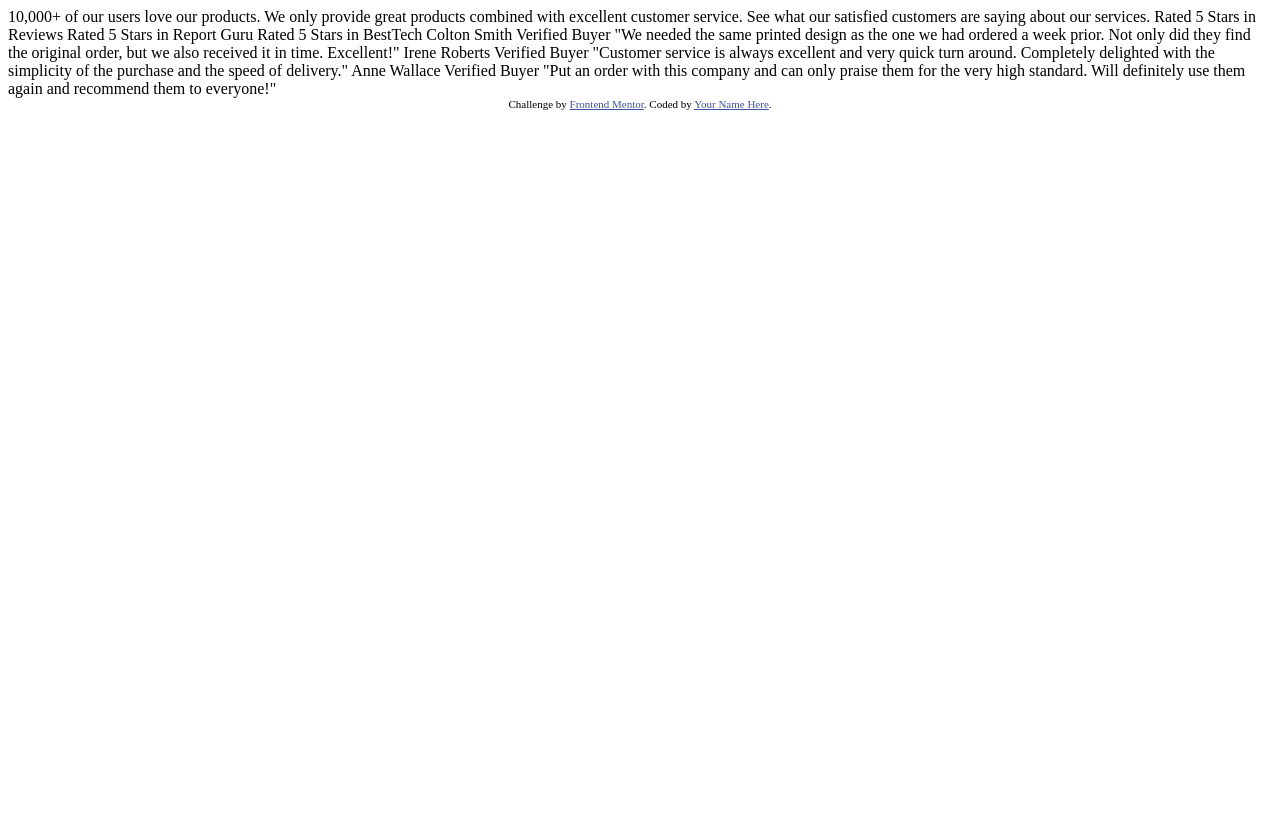
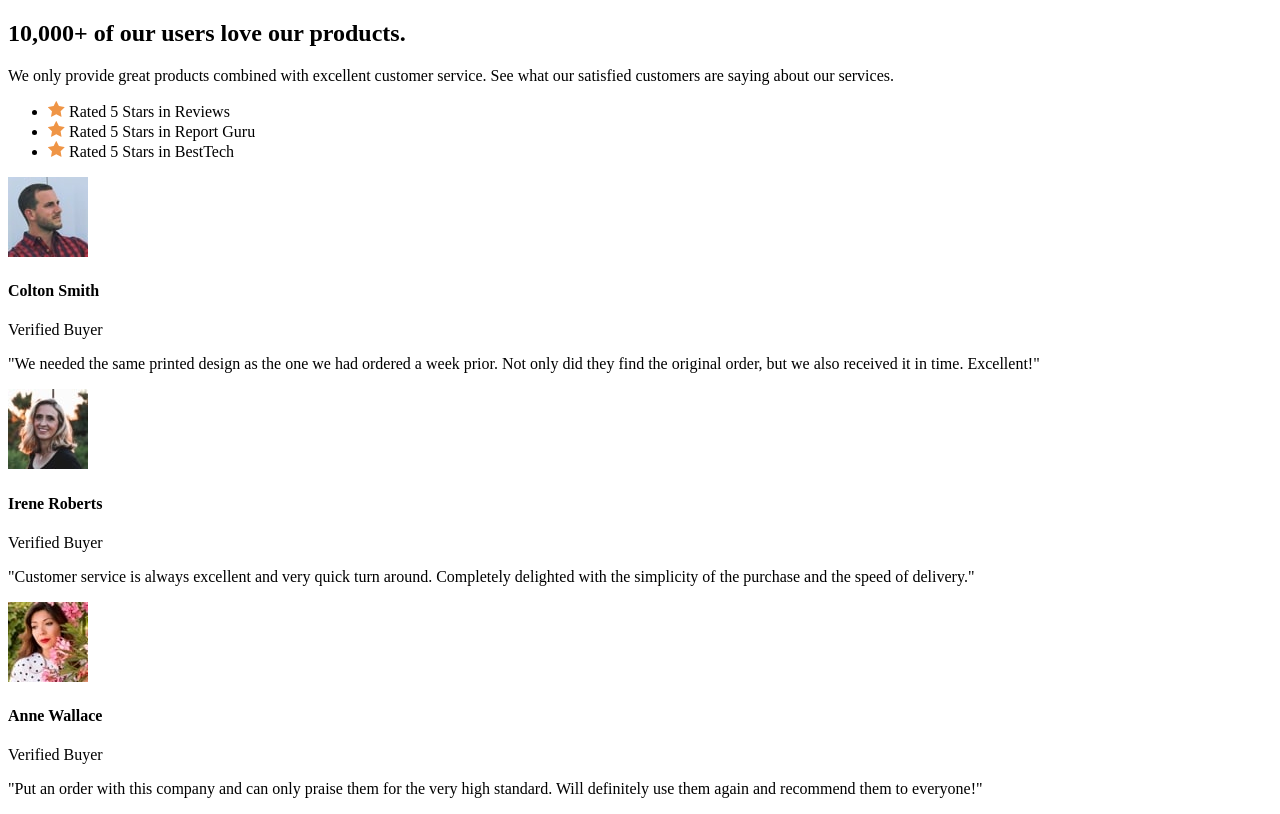
Before and after one commit to cadanieldev/social-proof-section, a plain HTML site: page index.html in a window 1280 px wide. Drawn offline with Linux system fonts and the light colour scheme.

Commit message:
docs and css file

```diff
--- a/index.html
+++ b/index.html
@@ -1,61 +1,69 @@
 <!DOCTYPE html>
 <html lang="en">
+
 <head>
   <meta charset="UTF-8" />
   <meta name="viewport" content="width=device-width, initial-scale=1.0" />
   <!-- displays site properly based on user's device -->
 
-    <link
-      rel="icon"
-      type="image/png"
-      sizes="32x32"
-      href="./images/favicon-32x32.png"
-    />
-
+  <link rel="icon" type="image/png" sizes="32x32" href="./images/favicon-32x32.png" />
   <title>Frontend Mentor | Social proof section</title>
 
-    <!-- Feel free to remove these styles or customise in your own stylesheet 👍 -->
-    <style>
-      .attribution {
-        font-size: 11px;
-        text-align: center;
-      }
-      .attribution a {
-        color: hsl(228, 45%, 44%);
-      }
-    </style>
+
+  <link rel="stylesheet" href="css/style.css">
 </head>
+
 <body>
-    10,000+ of our users love our products.
 
-    We only provide great products combined with excellent customer service.
-    See what our satisfied customers are saying about our services.
-
-    Rated 5 Stars in Reviews
-    Rated 5 Stars in Report Guru
-    Rated 5 Stars in BestTech
-
-    Colton Smith
-    Verified Buyer
-    "We needed the same printed design as the one we had ordered a week prior.
+  <div class="container">
+    <section class="hero-content">
+      <div>
+        <h1>10,000+ of our users love our products.</h1>
+        <p>We only provide great products combined with excellent customer service.
+          See what our satisfied customers are saying about our services.</p>
+      </div>
+      <div>
+        <ul class="list-rated">
+          <li>
+            <img src="./images/icon-star.svg" alt="">
+            <span>Rated 5 Stars in Reviews</span>
+          </li>
+          <li>
+            <img src="./images/icon-star.svg" alt="">
+            <span>Rated 5 Stars in Report Guru</span>
+          </li>
+          <li>
+            <img src="./images/icon-star.svg" alt="">
+            <span>Rated 5 Stars in BestTech</span>
+          </li>
+        </ul>
+      </div>
+    </section>
+    <section class="reviews-content">
+      <div>
+        <img src="./images/image-colton.jpg" alt="">
+        <h4>Colton Smith</h4>
+        <span>Verified Buyer</span>
+        <p>"We needed the same printed design as the one we had ordered a week prior.
           Not only did they find the original order, but we also received it in time.
-    Excellent!"
-
-    Irene Roberts
-    Verified Buyer
-    "Customer service is always excellent and very quick turn around. Completely
-    delighted with the simplicity of the purchase and the speed of delivery."
-
-    Anne Wallace
-    Verified Buyer
-    "Put an order with this company and can only praise them for the very high
-    standard. Will definitely use them again and recommend them to everyone!"
-
-    <div class="attribution">
-      Challenge by
-      <a href="https://www.frontendmentor.io?ref=challenge" target="_blank"
-        >Frontend Mentor</a
-      >. Coded by <a href="#">Your Name Here</a>.
+          Excellent!"</p>
+      </div>
+      <div>
+        <img src="./images/image-irene.jpg" alt="">
+        <h4>Irene Roberts</h4>
+        <span>Verified Buyer</span>
+        <p>"Customer service is always excellent and very quick turn around. Completely
+          delighted with the simplicity of the purchase and the speed of delivery."</p>
+      </div>
+      <div>
+        <img src="./images/image-anne.jpg" alt="">
+        <h4>Anne Wallace</h4>
+        <span>Verified Buyer</span>
+        <p>"Put an order with this company and can only praise them for the very high
+          standard. Will definitely use them again and recommend them to everyone!"</p>
+      </div>
+    </section>
   </div>
 </body>
+
 </html>
```
Also changed, not shown: css/main.css (added), css/style.css (added), css/utility.css (added). Lines whose indentation alone changed are shown as unchanged.
